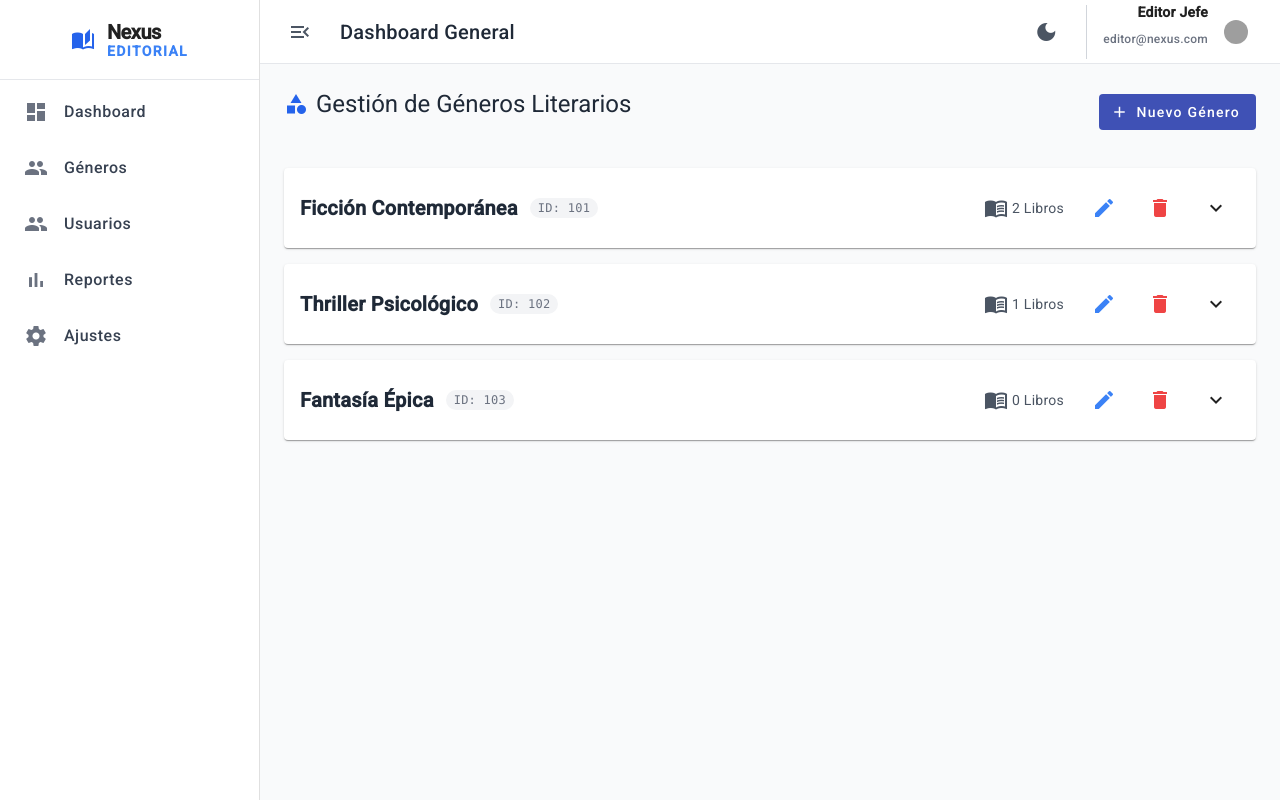
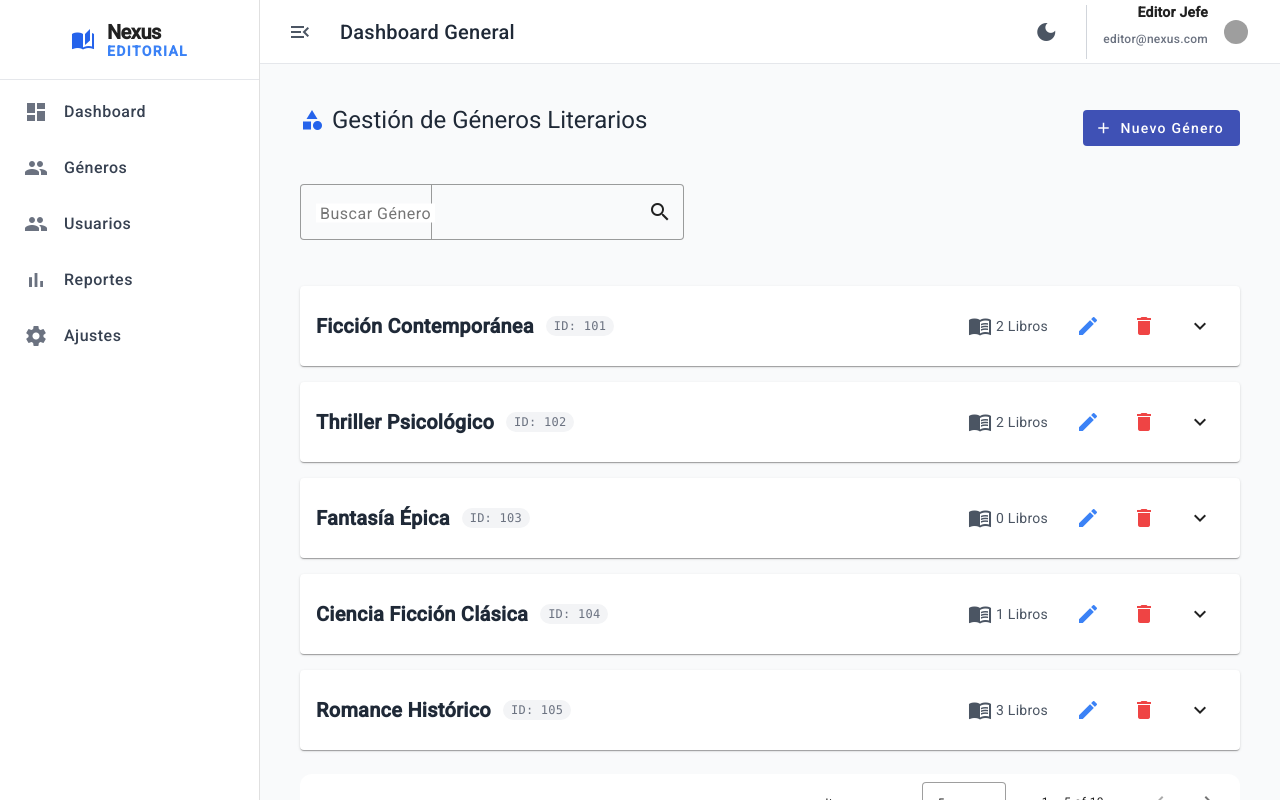
Before and after one commit to potlitel/editorial-dashboard, an Angular app: page /genres in a window 1280 px wide. Built offline with nearby package versions, Linux system fonts and the light colour scheme; grey boxes are pictures that could not be loaded.

Commit message:
Se completa versión estable de componente genres.component.ts.

```diff
--- a/src/app/pages/genres/genres.component.ts
+++ b/src/app/pages/genres/genres.component.ts
@@ -1,6 +1,7 @@
-import { Component, signal } from '@angular/core';
+import { Component, computed, inject, signal } from '@angular/core';
 import { CommonModule } from '@angular/common';
 import { RouterLink } from '@angular/router';
+import { FormsModule } from '@angular/forms';
 
 // Angular Material
 import { MatCardModule } from '@angular/material/card';
@@ -8,6 +9,14 @@ import { MatIconModule } from '@angular/material/icon';
 import { MatButtonModule } from '@angular/material/button';
 import { MatDividerModule } from '@angular/material/divider';
 import { MatTooltipModule } from '@angular/material/tooltip';
+import { MatPaginatorModule, PageEvent } from '@angular/material/paginator';
+import { MatFormFieldModule } from '@angular/material/form-field';
+import { MatInputModule } from '@angular/material/input';
+import { MatDialog } from '@angular/material/dialog';
+import { MatListModule } from '@angular/material/list';
+
+// Componentes de la aplicación
+import { GenreModalComponent } from './genre-modal/genres.modal.component';
 
 // Interfaces de Datos (Mock Data)
 interface Book {
@@ -21,54 +30,78 @@ interface Genre {
   books: Book[];
 }
 
+// Datos Fijos con más elementos para el paginado
+const MOCK_GENRES: Genre[] = [
+    { id: 101, name: 'Ficción Contemporánea', books: [{ title: 'La Ciudad de Cristal', isbn: '978-3-16-148410-0' }, { title: 'El Silencio del Mar', isbn: '978-0-13-708170-9' }] },
+    { id: 102, name: 'Thriller Psicológico', books: [{ title: 'El Paciente Silencioso', isbn: '978-1-56619-909-4' }, { title: 'El Manuscrito Secreto', isbn: '978-1-56619-909-5' }] },
+    { id: 103, name: 'Fantasía Épica', books: [] },
+    { id: 104, name: 'Ciencia Ficción Clásica', books: [{ title: 'Dune', isbn: '978-1-56619-909-6' }] },
+    { id: 105, name: 'Romance Histórico', books: [{ title: 'El Jardín de Invierno', isbn: '978-1-56619-909-7' }, { title: 'La Promesa', isbn: '978-1-56619-909-8' }, { title: 'Corazones Valientes', isbn: '978-1-56619-909-9' }] },
+    { id: 106, name: 'Biografía y Memorias', books: [{ title: 'Una Vida', isbn: '978-1-56619-901-0' }] },
+    { id: 107, name: 'Poesía Lírica', books: [{ title: 'El Viento y el Mar', isbn: '978-1-56619-902-1' }] },
+    { id: 108, name: 'Misterio y Crimen', books: [{ title: 'El Caso del Hotel', isbn: '978-1-56619-903-2' }] },
+    { id: 109, name: 'Literatura Juvenil', books: [{ title: 'Los Cien Días', isbn: '978-1-56619-904-3' }] },
+    { id: 110, name: 'Terror y Horror', books: [{ title: 'La Casa Oscura', isbn: '978-1-56619-905-4' }] }
+];
+
 @Component({
   selector: 'app-genre',
   standalone: true,
   imports: [
-    CommonModule, RouterLink,
-    MatCardModule, MatIconModule, MatButtonModule, MatDividerModule, MatTooltipModule
+    CommonModule, RouterLink, FormsModule,
+    MatCardModule, MatIconModule, MatButtonModule, MatDividerModule,
+    MatTooltipModule, MatPaginatorModule, MatFormFieldModule, MatInputModule, MatListModule
   ],
   template: `
-    <div class="w-full">
+    <div class="w-full p-4">
 
       <!-- Título y Acción Principal -->
-      <div class="flex justify-between items-center mb-8">
+      <div class="flex flex-col md:flex-row justify-between items-start md:items-center mb-8 gap-4">
         <h1 class="text-3xl font-bold text-gray-800 dark:text-white flex items-center">
           <mat-icon class="mr-2 text-blue-600 dark:text-blue-400 text-3xl">category</mat-icon>
           Gestión de Géneros Literarios
         </h1>
-        <button mat-flat-button color="primary" (click)="addGenre()">
+        <button mat-flat-button color="primary" (click)="openGenreModal()">
           <mat-icon>add</mat-icon>
           Nuevo Género
         </button>
       </div>
 
+      <!-- Filtro de Búsqueda -->
+      <mat-form-field appearance="outline" class="w-full max-w-sm mb-6 mat-form-field-dark">
+        <mat-label class="dark:text-gray-300">Buscar Género</mat-label>
+        <input matInput [(ngModel)]="searchTerm" (ngModelChange)="filterGenres()" class="dark:text-white" placeholder="Ej. Fantasía, Thriller">
+        <mat-icon matSuffix>search</mat-icon>
+      </mat-form-field>
+
       <!-- Contenedor Principal de Géneros -->
       <div class="space-y-4 w-full">
 
-        <!-- Tarjeta de Género (Loop principal) -->
-        <mat-card *ngFor="let genre of genres()"
+        <!-- Tarjeta de Género (Loop principal sobre la lista PAGINADA) -->
+        <mat-card *ngFor="let genre of paginatedGenres()"
                   class="rounded-xl shadow-lg dark:bg-gray-800 transition-shadow duration-300 overflow-hidden"
                   [class.shadow-blue-500/30]="expandedGenreId() === genre.id">
 
           <!-- Encabezado de la Tarjeta (Fila) -->
-          <div class="p-4 flex items-center justify-between">
+          <div class="p-4 flex flex-col sm:flex-row items-start sm:items-center justify-between">
 
             <!-- Nombre y ID -->
-            <div class="flex items-center flex-grow">
+            <div class="flex items-center flex-grow mb-3 sm:mb-0">
               <span class="text-xl font-semibold text-gray-800 dark:text-white mr-3">{{ genre.name }}</span>
               <span class="text-xs font-mono text-gray-500 dark:text-gray-400 bg-gray-100 dark:bg-gray-700 px-2 py-0.5 rounded-full">ID: {{ genre.id }}</span>
             </div>
 
+            <!-- Contador de Libros y Acciones -->
+            <div class="flex items-center gap-4">
               <!-- Contador de Libros -->
-            <div class="text-sm text-gray-600 dark:text-gray-400 flex items-center mr-4">
+              <div class="text-sm text-gray-600 dark:text-gray-400 flex items-center shrink-0">
                 <mat-icon class="text-base mr-1">menu_book</mat-icon>
                 {{ genre.books.length }} Libros
               </div>
 
               <!-- Acciones de Fila -->
               <div class="flex items-center gap-2">
-              <button mat-icon-button (click)="editGenre(genre)" matTooltip="Editar Género">
+                <button mat-icon-button (click)="openGenreModal(genre)" matTooltip="Editar Género">
                   <mat-icon class="text-blue-500">edit</mat-icon>
                 </button>
                 <button mat-icon-button (click)="deleteGenre(genre.id)" matTooltip="Eliminar Género">
@@ -85,20 +118,29 @@ interface Genre {
                 </button>
               </div>
             </div>
+          </div>
 
           <!-- Contenido Expandido (Listado de Libros) -->
           <div *ngIf="expandedGenreId() === genre.id"
                class="bg-gray-50 dark:bg-gray-700/50 transition-all duration-300 border-t dark:border-gray-700 p-4">
 
-            <h3 class="text-lg font-medium text-gray-800 dark:text-white mb-3">Libros en este Género:</h3>
+            <h3 class="text-lg font-medium text-gray-800 dark:text-white mb-3 flex items-center">
+              <mat-icon class="mr-1 text-yellow-600">list_alt</mat-icon> Libros Asociados:
+            </h3>
 
             <div *ngIf="genre.books.length > 0; else noBooks">
-              <div class="grid grid-cols-1 md:grid-cols-2 gap-x-6 gap-y-2">
-                <div *ngFor="let book of genre.books" class="flex justify-between items-center text-sm p-2 rounded hover:bg-gray-100 dark:hover:bg-gray-600">
+              <!-- USO DE LISTA DESORDENADA (UL) CON ICONOS -->
+              <ul class="space-y-2">
+                <li *ngFor="let book of genre.books"
+                    class="flex items-center text-sm p-2 rounded bg-white dark:bg-gray-800/80 shadow-sm border border-gray-200 dark:border-gray-700">
+                  <mat-icon class="text-sm mr-2 text-green-600 dark:text-green-400 shrink-0">book</mat-icon>
                   <span class="font-medium text-gray-700 dark:text-gray-200 truncate">{{ book.title }}</span>
-                  <span class="font-mono text-gray-500 dark:text-gray-400 text-xs ml-4">ISBN: {{ book.isbn }}</span>
-                </div>
-              </div>
+                  <span class="font-mono text-gray-500 dark:text-gray-400 text-xs ml-auto shrink-0">
+                    <mat-icon class="text-xs mr-1">qr_code_2</mat-icon>
+                    ISBN: {{ book.isbn }}
+                  </span>
+                </li>
+              </ul>
             </div>
 
             <ng-template #noBooks>
@@ -110,50 +152,105 @@ interface Genre {
         </mat-card>
       </div>
 
+      <!-- Paginador -->
+      <mat-paginator [length]="filteredGenres().length"
+                     [pageSize]="pageSize()"
+                     [pageSizeOptions]="[5, 10, 20]"
+                     [pageIndex]="pageIndex()"
+                     (page)="handlePageEvent($event)"
+                     aria-label="Seleccionar página de géneros"
+                     class="mt-6 dark:bg-gray-800 dark:text-white rounded-xl">
+      </mat-paginator>
+
       <!-- Mensaje si no hay géneros -->
       <div *ngIf="genres().length === 0" class="text-center py-12 dark:text-gray-400">
           <mat-icon class="text-6xl text-gray-300 dark:text-gray-600">bookmark_border</mat-icon>
           <p class="mt-2 text-lg">Aún no se han registrado géneros literarios.</p>
-          <button mat-flat-button color="accent" class="mt-4" (click)="addGenre()">Crear el Primero</button>
+          <button mat-flat-button color="accent" class="mt-4" (click)="openGenreModal()">Crear el Primero</button>
       </div>
 
     </div>
   `,
 })
 export class GenreComponent {
+  private dialog = inject(MatDialog);
 
   // --- SIGNALS para el estado de la UI y los Datos ---
 
   /** * Signal que contiene la lista de géneros.
    * Se inicializa con datos fijos (mock data).
    */
-  genres = signal<Genre[]>([
-    {
-      id: 101,
-      name: 'Ficción Contemporánea',
-      books: [
-        { title: 'La Ciudad de Cristal', isbn: '978-3-16-148410-0' },
-        { title: 'El Silencio del Mar', isbn: '978-0-13-708170-9' }
-      ]
-    },
-    {
-      id: 102,
-      name: 'Thriller Psicológico',
-      books: [
-        { title: 'El Paciente Silencioso', isbn: '978-1-56619-909-4' }
-      ]
-    },
-    {
-      id: 103,
-      name: 'Fantasía Épica',
-      books: []
-    }
-  ]);
+  // genres = signal<Genre[]>([
+  //   {
+  //     id: 101,
+  //     name: 'Ficción Contemporánea',
+  //     books: [
+  //       { title: 'La Ciudad de Cristal', isbn: '978-3-16-148410-0' },
+  //       { title: 'El Silencio del Mar', isbn: '978-0-13-708170-9' }
+  //     ]
+  //   },
+  //   {
+  //     id: 102,
+  //     name: 'Thriller Psicológico',
+  //     books: [
+  //       { title: 'El Paciente Silencioso', isbn: '978-1-56619-909-4' }
+  //     ]
+  //   },
+  //   {
+  //     id: 103,
+  //     name: 'Fantasía Épica',
+  //     books: []
+  //   }
+  // ]);
+  // --- ESTADO PRINCIPAL DE DATOS Y UI (SIGNALS) ---
+
+  /** Lista completa de géneros (mock data). Es la fuente de verdad. */
+  genres = signal<Genre[]>(MOCK_GENRES);
 
   /** * Signal que rastrea el ID del género actualmente expandido.
    * Esto controla el comportamiento de acordeón de las tarjetas.
    */
   expandedGenreId = signal<number | null>(null);
+
+  // --- ESTADO DE PAGINADO Y FILTRO (SIGNALS Y COMPONENTE ANGULAR) ---
+
+  /** Término de búsqueda para filtrar la lista. Usado con FormsModule. */
+  searchTerm: string = '';
+
+  /** Estado del paginador: página actual (0-indexed). */
+  pageIndex = signal(0);
+
+  /** Estado del paginador: cantidad de ítems por página. */
+  pageSize = signal(5);
+
+  /**
+   * COMPUTED: Filtra la lista de géneros basándose en el término de búsqueda.
+   * Se re-calcula automáticamente cuando 'genres' o 'searchTerm' cambian.
+   */
+  filteredGenres = computed(() => {
+    const term = this.searchTerm.toLowerCase().trim();
+    const list = this.genres();
+
+    if (!term) {
+      return list;
+    }
+
+    return list.filter(genre =>
+      genre.name.toLowerCase().includes(term) ||
+      genre.id.toString().includes(term)
+    );
+  });
+
+  /**
+   * COMPUTED: Aplica el paginado a la lista ya filtrada.
+   * Se re-calcula automáticamente cuando 'filteredGenres', 'pageIndex' o 'pageSize' cambian.
+   */
+  paginatedGenres = computed(() => {
+    const list = this.filteredGenres();
+    const start = this.pageIndex() * this.pageSize();
+    const end = start + this.pageSize();
+    return list.slice(start, end);
+  });
 
   // --- Lógica de la UI (Basada en Signals) ---
 
@@ -169,6 +266,101 @@ export class GenreComponent {
       this.expandedGenreId.set(genreId); // Expande
     }
   }
+
+  /**
+   * Maneja el cambio de página y/o tamaño de página del paginador.
+   * Actualiza las Signals de paginado, lo que automáticamente actualiza paginatedGenres.
+   * @param event El evento PageEvent de MatPaginator.
+   */
+  handlePageEvent(event: PageEvent): void {
+    this.pageSize.set(event.pageSize);
+    this.pageIndex.set(event.pageIndex);
+  }
+
+  /**
+   * Reinicia el índice de página a 0 cada vez que se aplica un filtro.
+   */
+  filterGenres(): void {
+    this.pageIndex.set(0);
+    // La signal 'filteredGenres' se actualiza automáticamente con el nuevo 'searchTerm'
+  }
+
+  // --- Operaciones CRUD (Uso de Modals) ---
+
+  /**
+   * Abre el modal para crear o editar un género.
+   * @param genre El género a editar, o null/undefined para crear uno nuevo.
+   */
+  openGenreModal(genre?: Genre): void {
+    const dialogRef = this.dialog.open(GenreModalComponent, {
+      width: '500px',
+      data: { genre: genre ? { ...genre } : null }, // Pasamos una copia para no modificar el original
+      // NOTA: Se necesita una clase CSS global o en el main component para que los diálogos
+      // hereden el tema oscuro de fondo.
+      // panelClass: 'dialog-container-dark'
+    });
+
+    // Se subscribe al resultado del modal
+    dialogRef.afterClosed().subscribe(result => {
+      if (result) {
+        // Lógica para manejar la respuesta del modal (creación o actualización)
+        if (result.isNew) {
+          this.handleCreate(result.genre);
+        } else {
+          this.handleUpdate(result.genre);
+        }
+      }
+    });
+  }
+
+  handleCreate(newGenre: Genre): void {
+    // 1. Asignar un ID temporal para el mock
+    const newId = Math.max(...this.genres().map(g => g.id)) + 1;
+    const finalNewGenre = { ...newGenre, id: newId };
+
+    // 2. Actualizar la Signal de géneros (agregando el nuevo)
+    this.genres.update(list => [...list, finalNewGenre]);
+
+    // COMENTARIO API (Create):
+    // this.apiService.post<Genre>('/api/genres', newGenreData).subscribe({
+    //   next: (addedGenre) => this.genres.update(list => [...list, addedGenre]),
+    //   error: (err) => console.error('Error al crear:', err)
+    // });
+  }
+
+  handleUpdate(updatedGenre: Genre): void {
+    // 1. Actualizar la Signal de géneros (mapeando y reemplazando el editado)
+    this.genres.update(list =>
+      list.map(g => g.id === updatedGenre.id ? updatedGenre : g)
+    );
+
+    // COMENTARIO API (Update):
+    // this.apiService.put<Genre>(`/api/genres/${updatedGenre.id}`, updatedGenre).subscribe({
+    //   next: (result) => this.genres.update(list => list.map(g => g.id === result.id ? result : g)),
+    //   error: (err) => console.error('Error al actualizar:', err)
+    // });
+  }
+
+  deleteGenre(genreId: number): void {
+    // Simulación de una confirmación de usuario
+    console.log(`Eliminando género ID: ${genreId} (Delete).`);
+
+    // Actualizar la Signal de eliminación
+    this.genres.update(list => list.filter(g => g.id !== genreId));
+
+    // Si el género eliminado estaba expandido, contraerlo
+    if (this.expandedGenreId() === genreId) {
+      this.expandedGenreId.set(null);
+    }
+
+    // COMENTARIO API (Delete):
+    // this.apiService.delete(`/api/genres/${genreId}`).subscribe({
+    //   next: () => this.genres.update(list => list.filter(g => g.id !== genreId)),
+    //   error: (err) => console.error('Error al eliminar:', err)
+    // });
+  }
+
+
 
   // --- Operaciones CRUD Simuladas (con Comentarios de API) ---
 
@@ -194,7 +386,7 @@ export class GenreComponent {
     // });
   }
 
-  deleteGenre(genreId: number): void {
+  deleteGenree(genreId: number): void {
     if (confirm(`¿Está seguro de eliminar el género ID ${genreId}?`)) {
       console.log(`Eliminando género ID: ${genreId} (Delete).`);
 
```
Also changed, not shown: src/app/pages/genres/genre-modal/genres.modal.component.ts (renamed from src/app/pages/genres/genres.modal.component.ts). Lines whose indentation alone changed are shown as unchanged.
